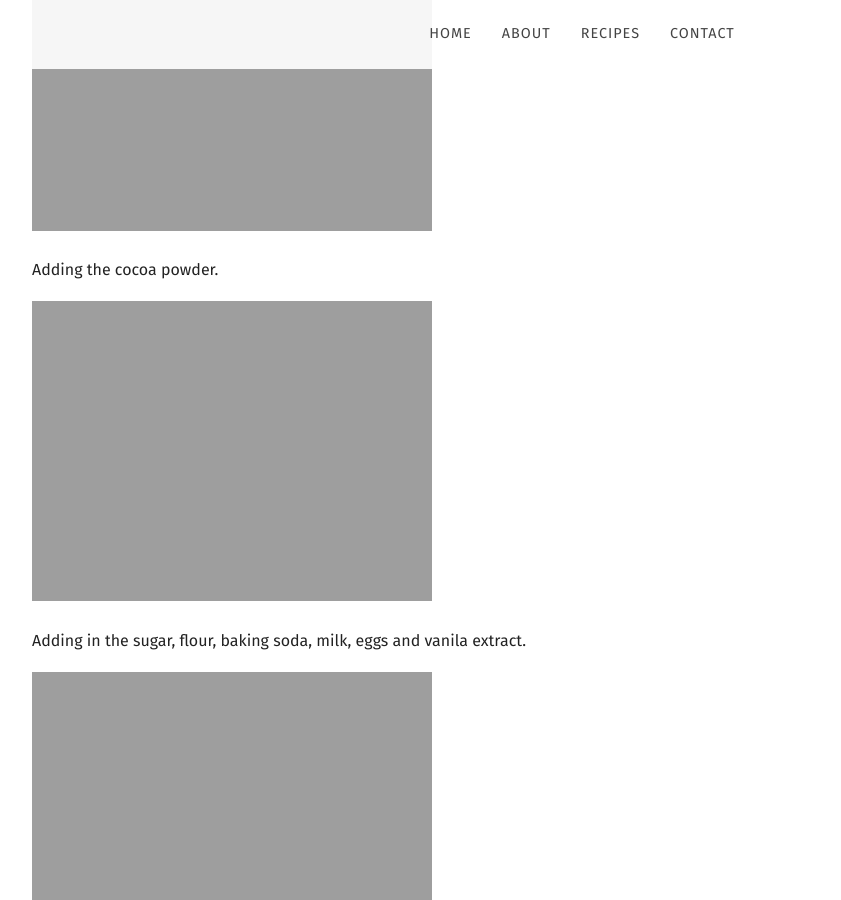
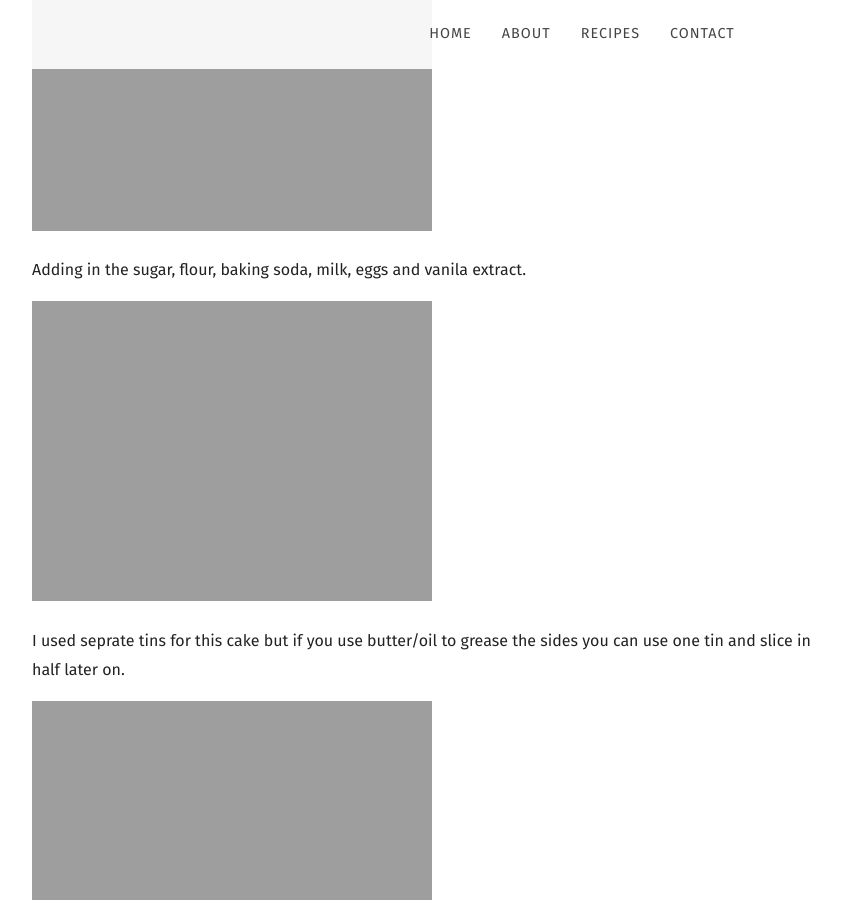
Before and after one commit to mcginleyireland/irishbaking.github.io, a Jekyll site: the page built from _posts/2020-10-31-among-us-treacle-gingerbread-man.md, in a window 1280 px wide and 900 px high, scrolled down 1254 px. Shown: the whole window, without its empty margins (58-899 px from the left). Built offline with Jekyll 4.4.1, drawn with Linux system fonts in a browser that asks for light colours; nearby versions of some CDN libraries; some web fonts are replaced.

Commit message:
Removing image 2.

```diff
--- a/_posts/2020-10-31-among-us-treacle-gingerbread-man.md
+++ b/_posts/2020-10-31-among-us-treacle-gingerbread-man.md
@@ -68,10 +68,6 @@ Cholocate Oil Cake. This is something that was made for my Birthday and honestly
 
 Starting off with melting the butter with the oil and water.
 
-![Cake](https://irishbaking.ie/images/Gingerbread/Among_Us_Treacle_Gingerbread_Man/Image_2.jpg)
-
-Adding the cocoa powder.
-
 ![Cake](https://irishbaking.ie/images/Gingerbread/Among_Us_Treacle_Gingerbread_Man/Image_3.jpg)
 
 Adding in the sugar, flour, baking soda, milk, eggs and vanila extract.
```
